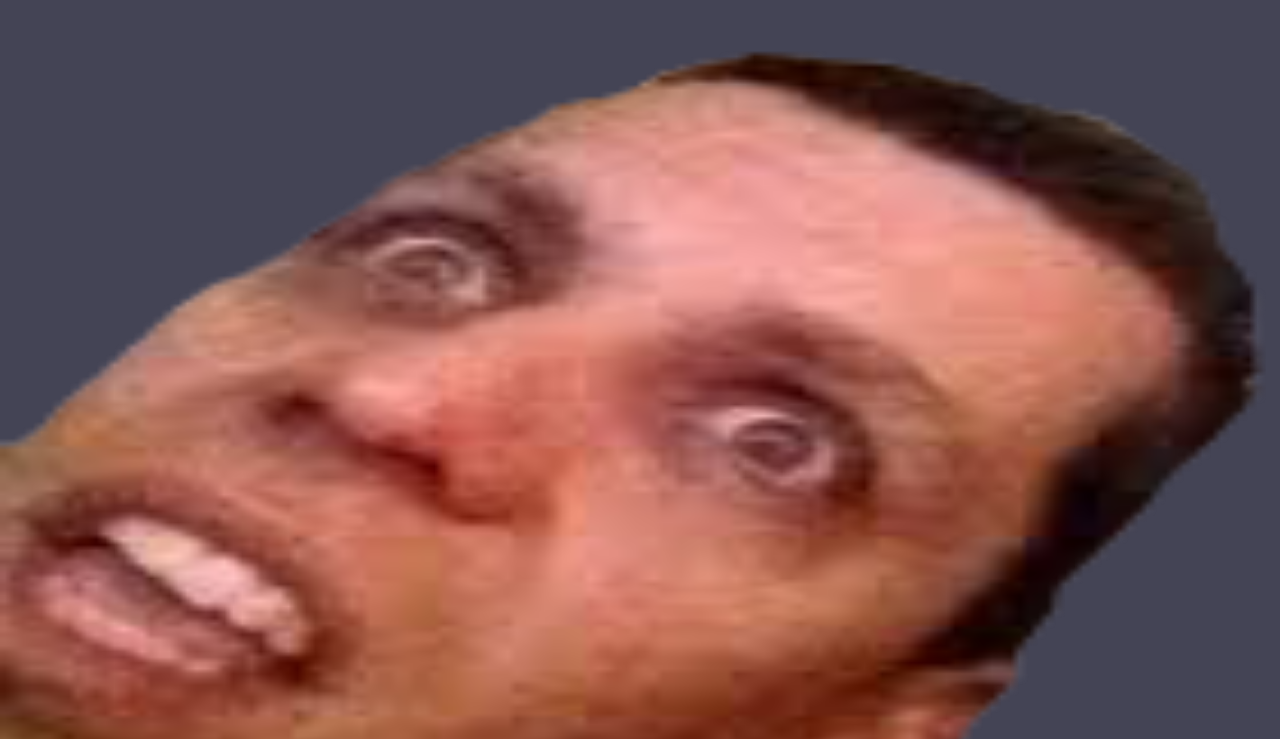
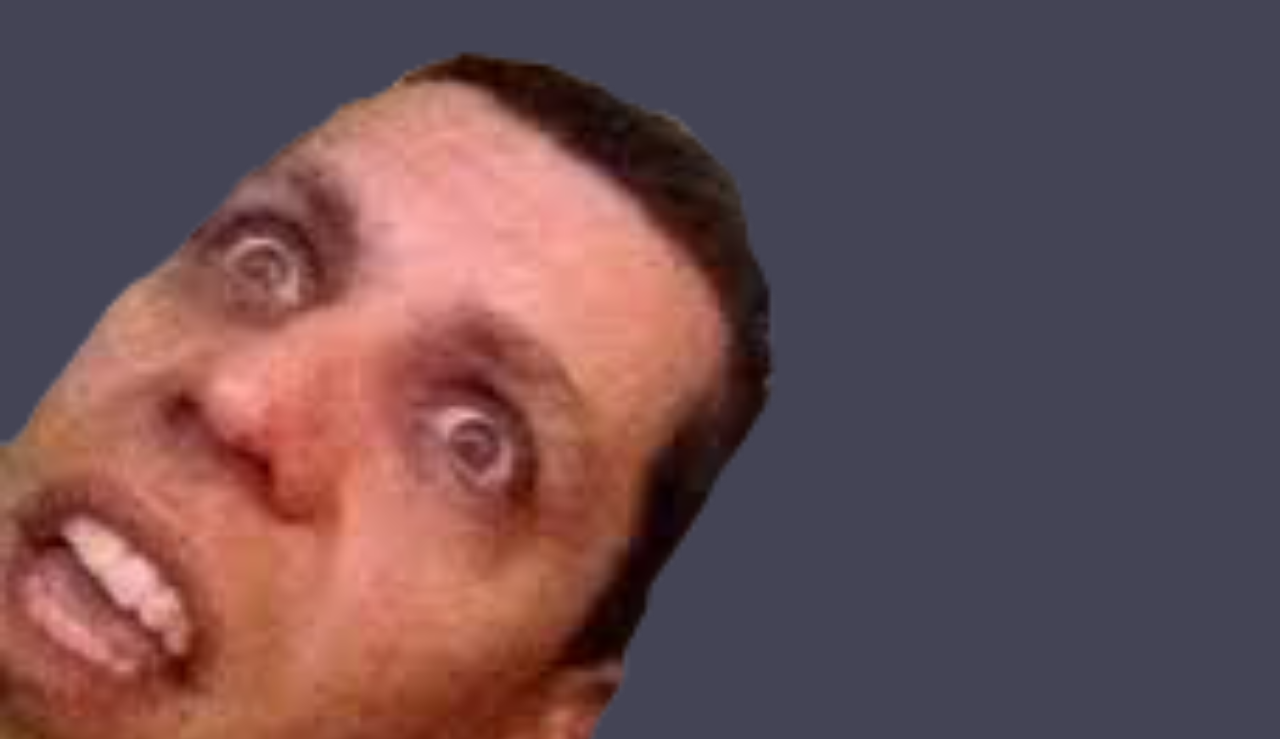
Before and after one commit to bobbyjenkins444/bbby.github.io, a plain HTML site: page index.html in a window 1280 px wide. Shown: the part 61-800 px from the top of the page. Drawn offline with Linux system fonts and the light colour scheme.

Commit message:
image size

```diff
--- a/index.html
+++ b/index.html
@@ -15,7 +15,7 @@ img{
 		</h1>
 	</div>
 	<div style="padding:100px010px0; margin:0">
-		<img src="tony.png" height="120%" width="100%">
+		<img src="tony.png" height="120%" max-width="100%">
 		</img>
 	</div>
 </bod
```
